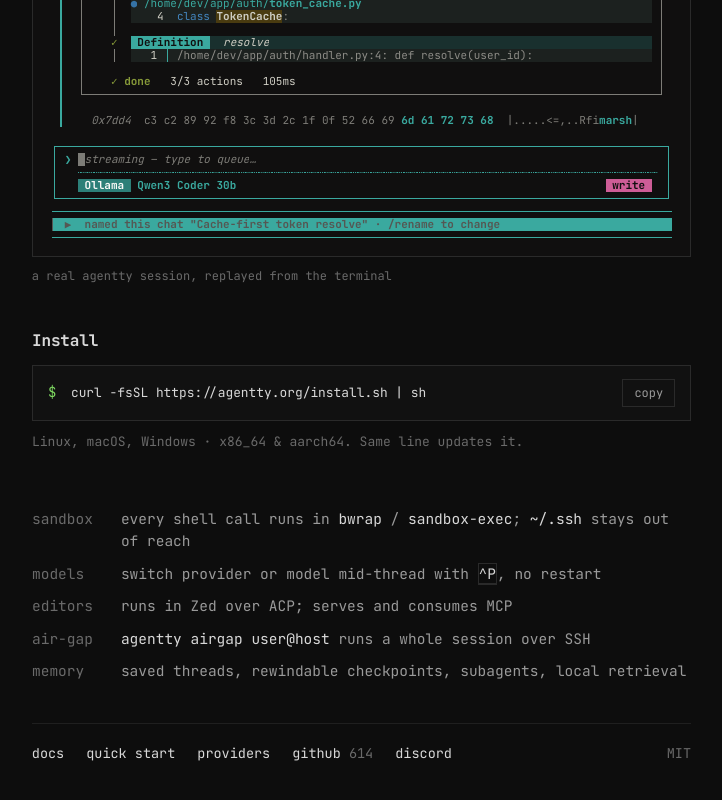
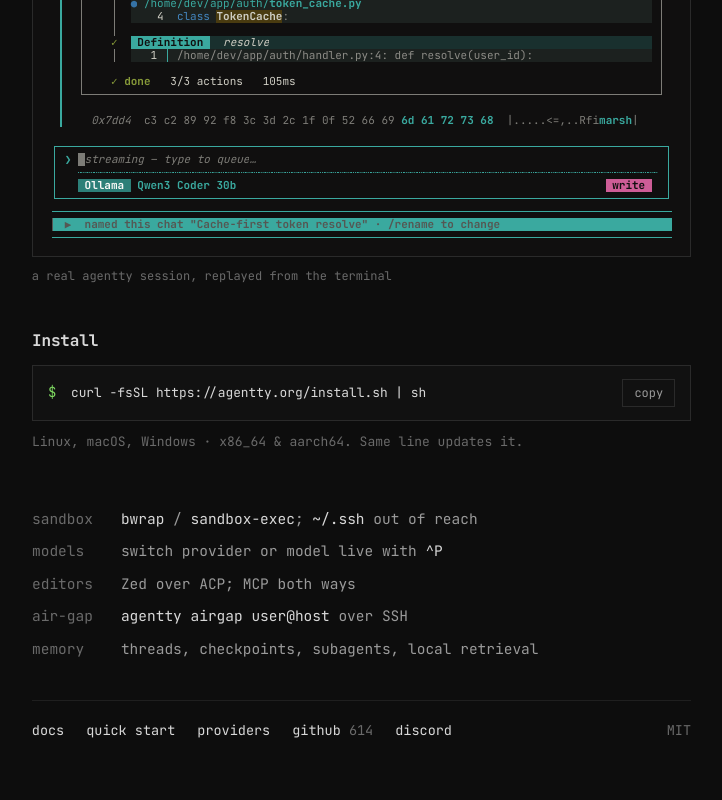
Before and after one commit to 1ay1/agentty.org, a Next.js app: page / in a window 1280 px wide. Shown: the part 483-1283 px from the top of the page, without its empty margins (45-767 px from the left). Built offline with nearby package versions, Linux system fonts and the light colour scheme.

Commit message:
Homepage facts: one line each

```diff
--- a/app/minimal.css
+++ b/app/minimal.css
@@ -150,7 +150,7 @@ body:has(.home) .nav-links a:first-child { padding-left: 0; }
 .home-facts { display: grid; grid-template-columns: max-content 1fr; gap: 10px 28px; margin: 0; line-height: 1.55; }
 .home-facts dt { color: var(--text-faint); }
 .home-facts dd { margin: 0; color: var(--text-dim); }
-.home-facts code, .home-facts kbd { background: none; padding: 0; font: inherit; color: var(--text); }
+.home-facts code, .home-facts kbd { background: none; border: 0; box-shadow: none; padding: 0; font: inherit; color: var(--text); }
 .home-links { display: flex; flex-wrap: wrap; align-items: baseline; gap: 6px 22px; margin-top: 40px; padding-top: 18px; border-top: 1px solid var(--border-soft); font-size: 13.5px; }
 .home-links a { color: var(--text); text-decoration: none; }
 .home-links a:hover { color: var(--accent); text-decoration: underline; }
--- a/app/page.tsx
+++ b/app/page.tsx
@@ -27,11 +27,11 @@ export default function Home() {
 
       <section>
         <dl className="home-facts">
-          <dt>sandbox</dt><dd>every shell call runs in <code>bwrap</code> / <code>sandbox-exec</code>; <code>~/.ssh</code> stays out of reach</dd>
-          <dt>models</dt><dd>switch provider or model mid-thread with <kbd>^P</kbd>, no restart</dd>
-          <dt>editors</dt><dd>runs in Zed over ACP; serves and consumes MCP</dd>
-          <dt>air-gap</dt><dd><code>agentty airgap user@host</code> runs a whole session over SSH</dd>
-          <dt>memory</dt><dd>saved threads, rewindable checkpoints, subagents, local retrieval</dd>
+          <dt>sandbox</dt><dd><code>bwrap</code> / <code>sandbox-exec</code>; <code>~/.ssh</code> out of reach</dd>
+          <dt>models</dt><dd>switch provider or model live with <kbd>^P</kbd></dd>
+          <dt>editors</dt><dd>Zed over ACP; MCP both ways</dd>
+          <dt>air-gap</dt><dd><code>agentty airgap user@host</code> over SSH</dd>
+          <dt>memory</dt><dd>threads, checkpoints, subagents, local retrieval</dd>
         </dl>
       </section>
 
```
